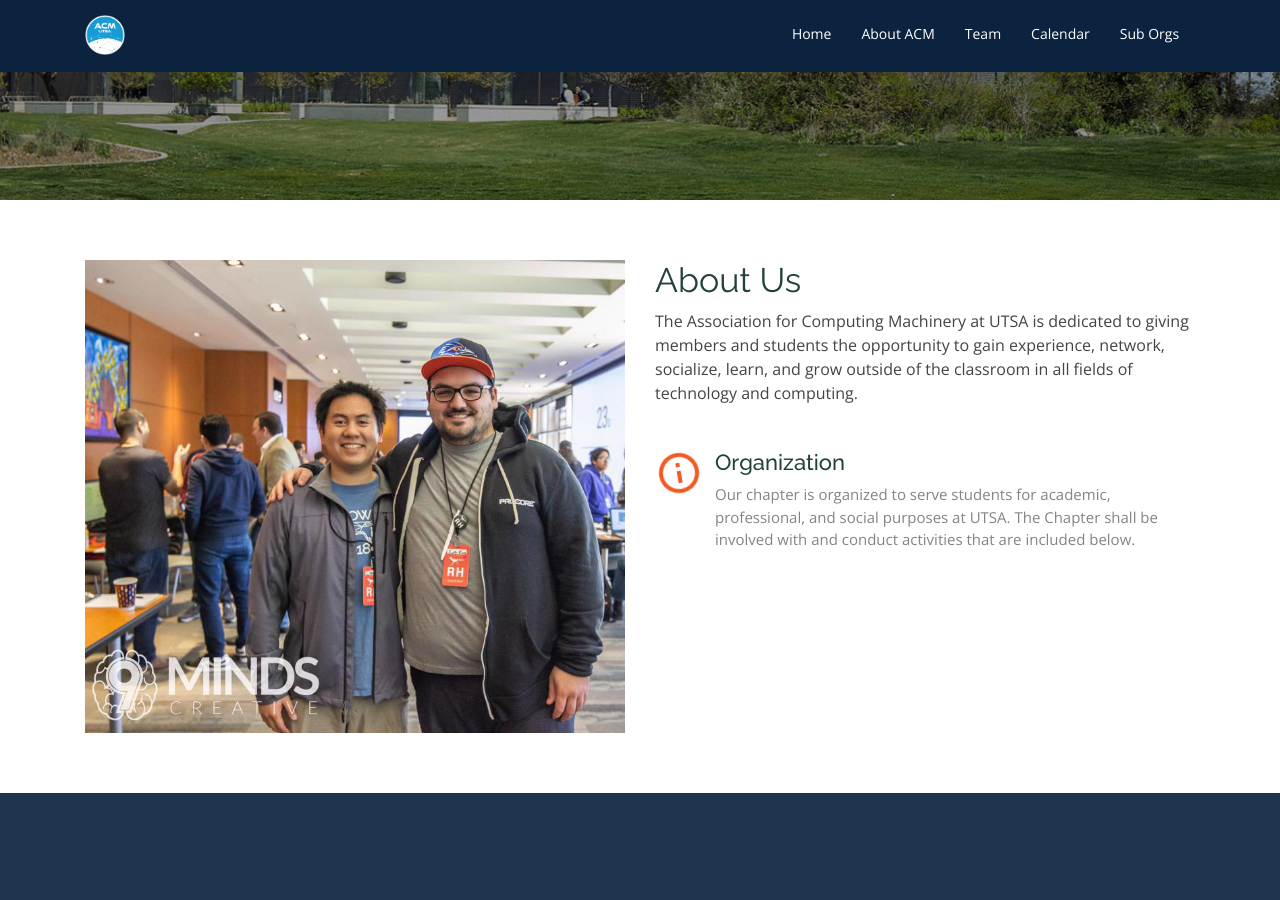
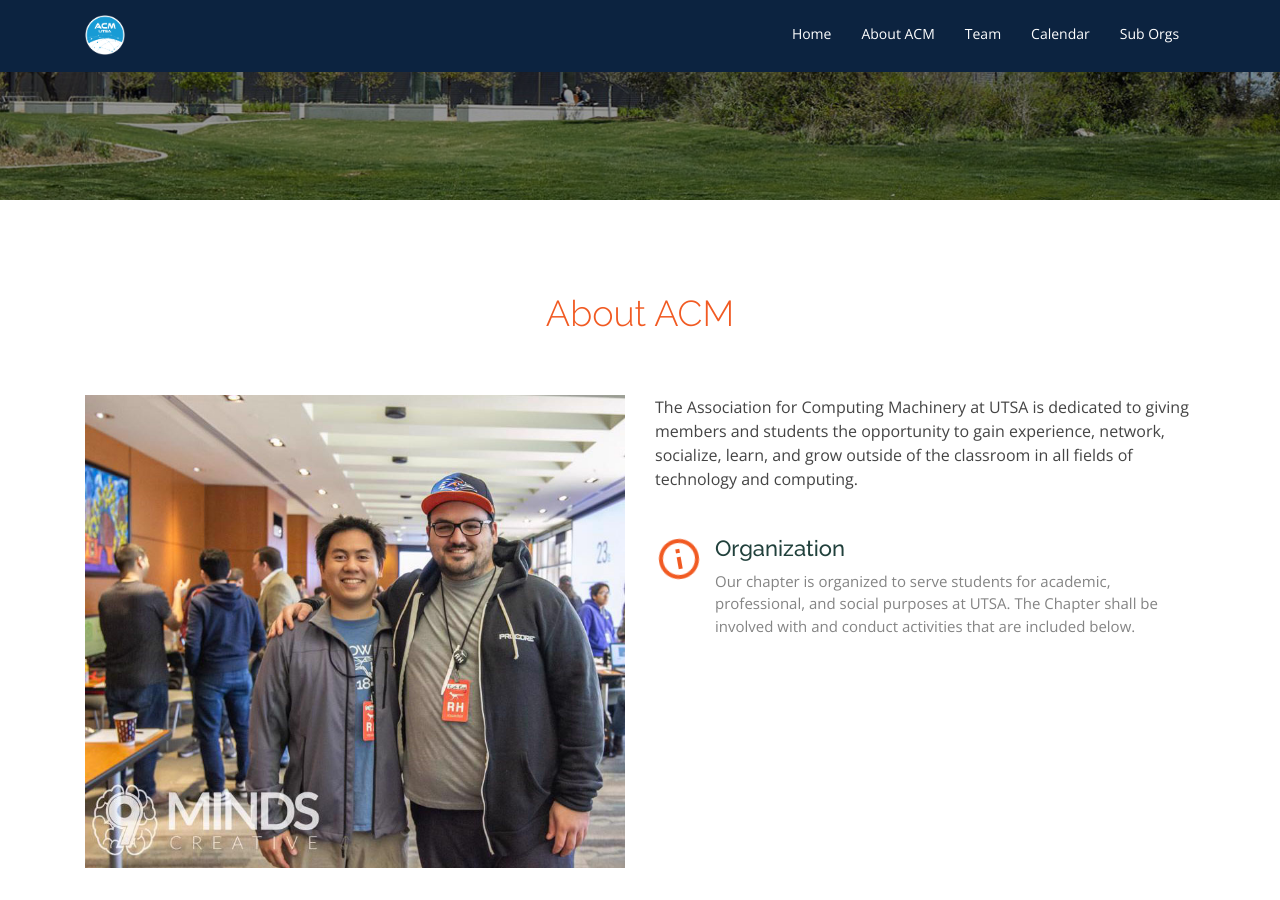
Before and after one commit to acmutsa/acmutsa.github.io, a Jekyll site: the page built from index.html, in a window 1280 px wide and 900 px high, scrolled down 700 px. Built offline with Jekyll 4.4.1, drawn with Linux system fonts in a browser that asks for light colours; nearby versions of some CDN libraries; the list of posts is cut into pages by our own code.

```diff
--- a/_includes/about_section.html
+++ b/_includes/about_section.html
@@ -1,12 +1,15 @@
 <section id="about" class="about">
     <div class="container">
+
+        <div class="section-title" data-aos="fade-up">
+            <h2>About ACM</h2>
+        </div>
 
         <div class="row">
             <div class="col-xl-6 col-lg-7" data-aos="fade-right">
                 <img src="assets/img/about-img.jpg" class="img-fluid" alt="">
             </div>
             <div class="col-xl-6 col-lg-5 pt-5 pt-lg-0">
-                <h3 data-aos="fade-up">About Us</h3>
                 <p data-aos="fade-up">
                     The Association for Computing Machinery at UTSA is dedicated to giving members and students the
                     opportunity to gain experience, network, socialize, learn, and grow outside of the classroom in
--- a/_includes/team_section.html
+++ b/_includes/team_section.html
@@ -99,6 +99,9 @@
                 {% assign linkedin="" %}
                 {% include officer.html %}
 
+                <!--
+                    Council
+                -->
                 <!-- Public Relations Officer -->
                 {% assign councilLevel="council" %}
                 {% assign image="justin-wong.png" %}
--- a/_layouts/calendar.html
+++ b/_layouts/calendar.html
@@ -1,6 +1,6 @@
 <!DOCTYPE html>
 <html lang="en">
-    {% include navbar.html %}
+    {% include head.html %}
 
     <!--    Calendar Rendering-->
     <script src="/acmutsa.github.io/assets/js/fullcalendar.js"></script>
--- a/calendar.html
+++ b/calendar.html
@@ -1,8 +1,6 @@
 ---
 layout: calendar
 ---
-
-{% include calendar_renderer.html %}
 
 <body>
     {% include navbar.html %}
--- a/css/custom/_style.scss
+++ b/css/custom/_style.scss
@@ -311,7 +311,7 @@
 }
 
 .section-title {
-  padding-top: 72px;
+  padding-top: 32px;
   padding-bottom: 40px;
   text-align: center;
 }
```
Also changed, not shown: 3 other files.
